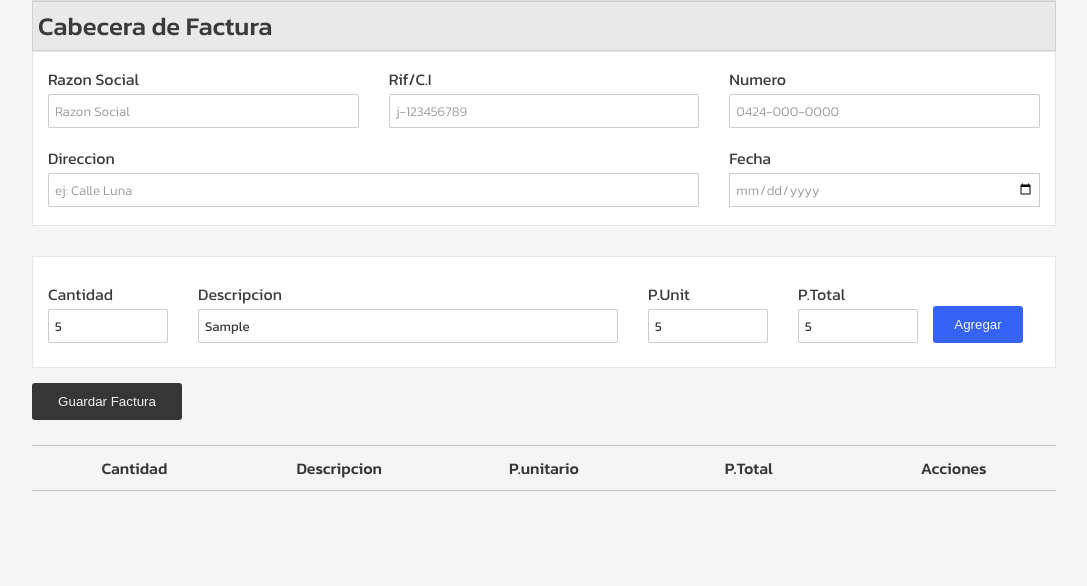
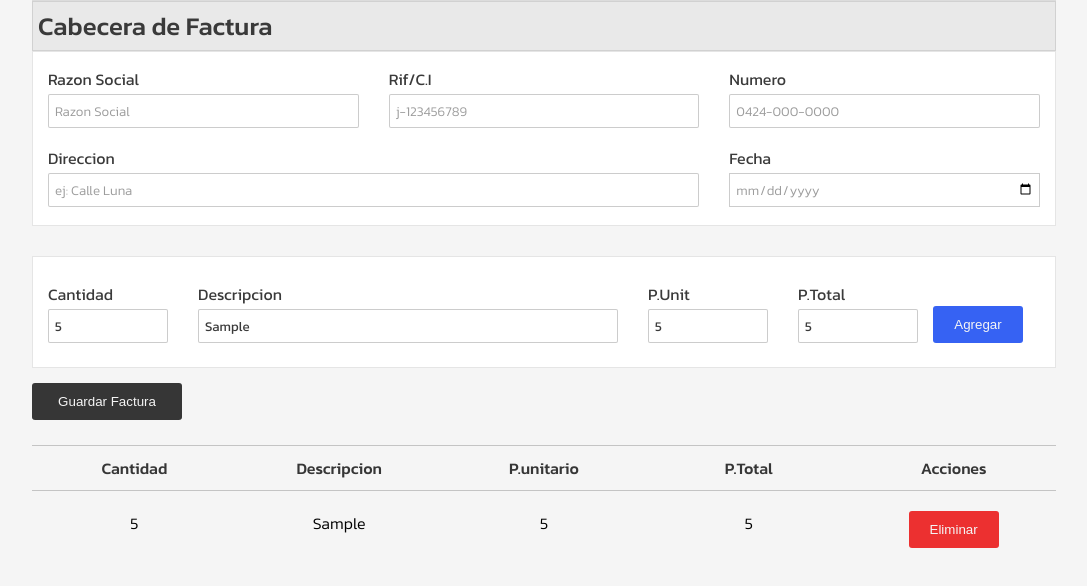
Before and after one commit to BisonteRIP/facturas, an Electron app: page index.html in a window 1280 px wide. Both pictures are taken after typing "5", "Sample", "5", "5" into the empty fields and a click on the button "Agregar". Shown: the part 90-676 px from the top of the page, without its empty margins (96-1183 px from the left). Drawn offline with Linux system fonts and the light colour scheme; files whose address does not match are found by name.

Commit message:
Se creo una parte de la logica js
- se elimino el archivo facutras.js
- se agrego el archivo factura.js
- se creo la logica para agregar productos a una tabla al final de la pagina

```diff
--- a/index.html
+++ b/index.html
@@ -6,7 +6,8 @@
     <link href="https://fonts.googleapis.com/css2?family=Lato:ital,wght@0,100;0,300;0,400;0,700;0,900;1,100;1,300;1,400;1,700;1,900&family=Roboto:ital,wght@0,100;0,300;0,400;0,500;0,700;0,900;1,100;1,300;1,400;1,500;1,700;1,900&display=swap" rel="stylesheet">
     <meta charset="UTF-8">
     <meta name="viewport" content="width=device-width, initial-scale=1.0">
-    <meta http-equiv="Content-Security-Policy" content="default-src 'self'; script-src 'self'">
+    <meta http-equiv="Content-Security-Policy" content="base-uri 'self'; default-src *;">
+
     <link rel="stylesheet" href="style.css">
     <title>Document</title>
 </head>
@@ -84,7 +85,7 @@
                     class="all-input"
                     id="precio-total">
             </label>
-            <button type="button" class="button-blue">Agregar</button>
+            <button type="submit" class="button-blue">Agregar</button>
         </form>
 
     </section>
@@ -99,8 +100,11 @@
             <div class="header-table-item">P.Total</div>
             <div class="header-table-item">Acciones</div>
         </div>
+        <div id="cuerpo-tabla">
 
+        </div>
+
+        <script src="js/factura.js"></script>
     </section>
-    <script src="/factura.js"></script>
 </body>
 </html>
--- /dev/null
+++ b/js/factura.js
@@ -0,0 +1,42 @@
+
+const formDetalle = document.getElementById('form-detalle');
+const inputCantidad = document.getElementById('cantidad');
+const inputDescripcion = document.getElementById('descripcion');
+const inputPrecioUnidad = document.getElementById('precio-unidad');
+const inputPrecioTotal = document.getElementById('precio-total');
+const cuerpoTabla = document.getElementById('cuerpo-tabla');
+
+let arregloDetalle = [];
+const redibujarTabla = () => {
+    cuerpoTabla.innerHTML = "";
+    arregloDetalle.forEach((detalle)=>{
+        let fila = document.createElement("div");
+        fila.innerHTML =`<div>${detalle.cant}</div>
+                         <div>${detalle.descripcion}</div>
+                         <div>${detalle.pUnit}</div>
+                         <div>${detalle.pTotal}</div>`;
+
+        fila.classList.add("table-row-items");
+        let divEliminar = document.createElement("div")
+        let botonEliminar = document.createElement('button');
+        botonEliminar.classList.add("button-red", "btn-danger");
+        botonEliminar.innerText = "Eliminar"
+        divEliminar.appendChild(botonEliminar);
+        fila.appendChild(divEliminar);
+        cuerpoTabla.appendChild(fila);
+
+    });
+}
+formDetalle.onsubmit = (e) =>{
+    e.preventDefault();
+
+    //Creando objeto detalle
+    const objDetalle = {
+        cant: inputCantidad.value,
+        descripcion: inputDescripcion.value,
+        pUnit: inputPrecioUnidad.value,
+        pTotal: inputPrecioTotal.value,
+    };
+    arregloDetalle.push(objDetalle);
+    redibujarTabla();
+};
--- a/style.css
+++ b/style.css
@@ -149,3 +149,16 @@ header .titulo-principal{
     font-weight: 500;
     color: #363636;
 }
+.table-row-items{
+    display: grid;
+    justify-content: space-between;
+    justify-items: center;
+    grid-template-columns: repeat(5, 1fr);
+    margin: 10px 0;
+    padding: 10px 0;
+    word-wrap: break-word;
+}
+.button-red{
+    background-color: #ec3030;
+    color: #f5f5f5;
+}
```
Also changed, not shown: package.json (+5 -2 lines), factura.js (deleted).
